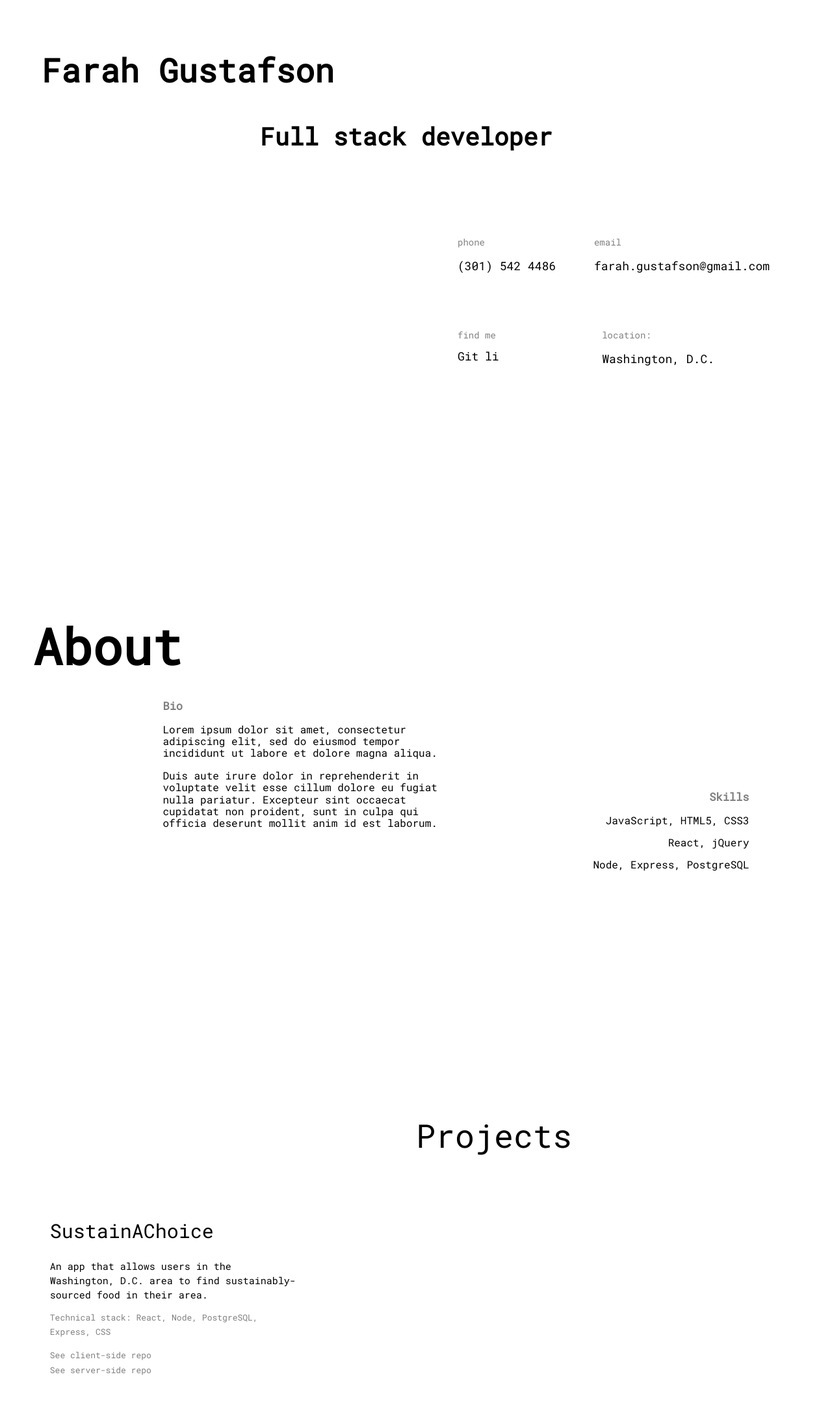
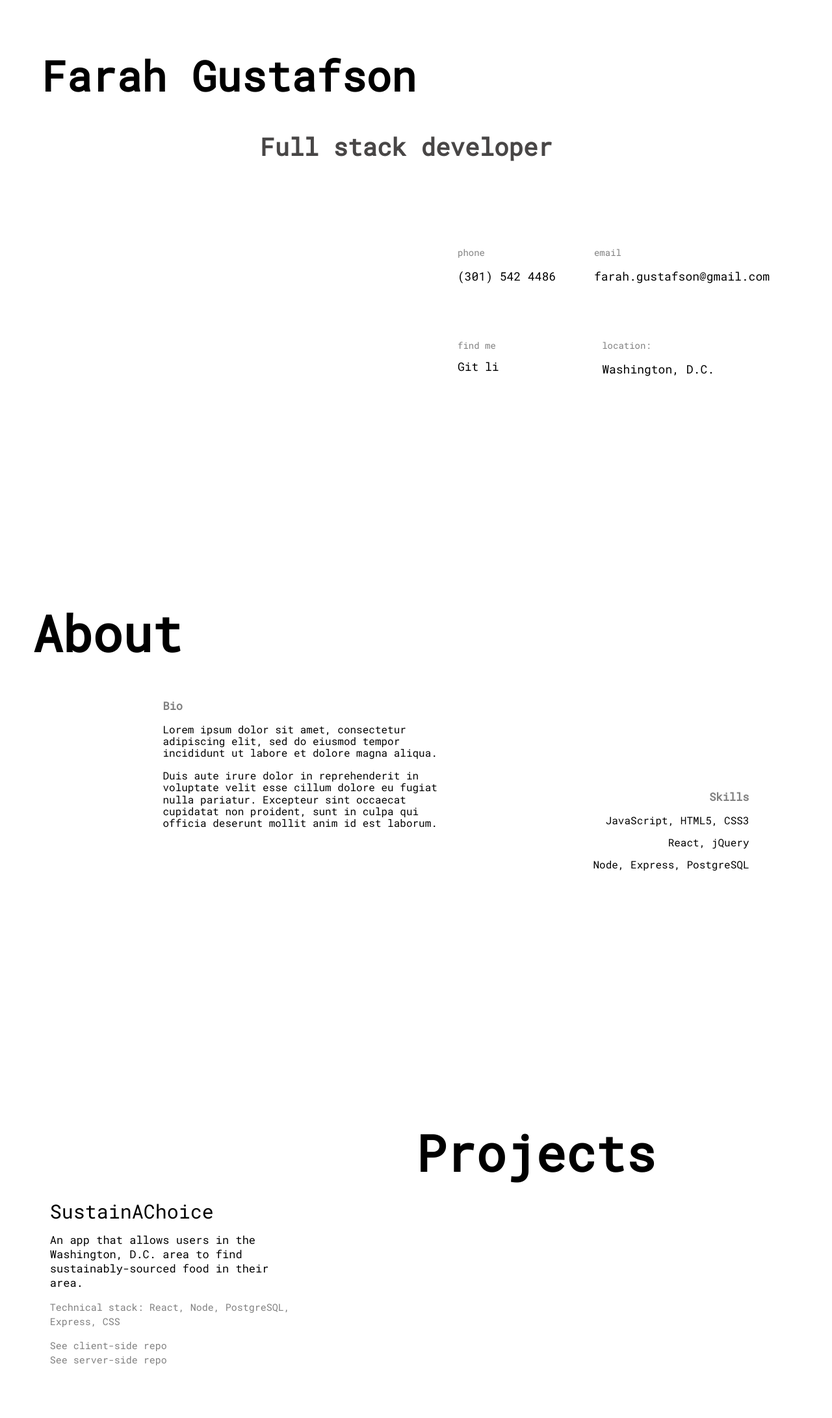
Before and after one commit to Farahgus10/portfolio-redo, a plain HTML site: page index.html in a window 1280 px wide. Shown: the whole page at 65% size. Drawn offline with nearby package versions, Linux system fonts and the light colour scheme; a web font is replaced by a local one.

Commit message:
font style

```diff
--- a/index.css
+++ b/index.css
@@ -34,6 +34,7 @@ section{
     margin-top: 50px;
     font-size: 15px;
     width: fit-content;
+    color: #484646;
 }
 
 .about-me{
@@ -66,7 +67,7 @@ section{
 @media only screen and (min-width: 800px) {
     .contact { width: 450px; height: 200px; position: relative;
         margin-left: 45%; margin-top: 70px; }
-    .name{ font-size: 25px; margin-top: 80px; }
+    .name{ font-size: 2.5vw; margin-top: 80px; }
     .occupation{ font-size: 23px; margin-left:250px; margin-top: 60px; }
     .phone, .email, .find-me, .location{ position: absolute; }
     .phone{ top: 0; left: 0; }
@@ -102,7 +103,6 @@ section{
 =====================*/
 .about-box{
     margin-left: 50px;
-    margin-top: 40px;
     font-size: 3vw;
     font-family: 'Roboto Mono', monospace;
 }
@@ -141,7 +141,6 @@ section{
 }
 @media only screen and (min-width: 1000px)  {
     .about { flex-direction: row; }
-    .about-box { margin-top: 20px}
     .bio-box{ margin-top: 180px; margin-left: -80px; width: 40%;}
     .skills-box{ margin-left: 130px; margin-top: 320px;}
     .bio-text, .skills-text{ font-size: 16px }
@@ -165,19 +164,21 @@ section{
 
 .project-main{
     text-align: right;
-    margin-top: 40px;
+    margin-top: 20px;
     margin-left: 50%;
     font-size: 30px;
     width: fit-content;
+    font-family: 'Roboto Mono', monospace;
 }
 
 .project-picture{
-    top: 80px;
+    top: 60px;
     height: 200px;
     width: 100%;
     margin-top: 5%;
     background-image: url('./Images/NavbarHeader.png');
     background-size: cover;
+    background-position: center;
 }
 
 .project-title{
@@ -186,6 +187,7 @@ section{
     margin-right: auto;
     width: fit-content;
     font-size: 20px;
+    /* font-family: 'Chivo', sans-serif; */
 }
 
 .project-description{
@@ -225,31 +227,36 @@ section{
     }
     .project-picture{
         margin-left: auto;
-        margin-top: 80px;
+        margin-top: 60px;
         height: 325px;
         width: 60%;
     }
     .project-title {
         position: absolute;
         left: 3%;
-        top: 160px;
+        top: 130px;
         font-size: 30px;
     }
     .project-description{
         position: absolute;
         left: 3%;
-        top: 220px;
+        top: 180px;
         width: 30%;
         font-size: 15px;
         line-height: 22px;
     }
 }
 @media only screen and (min-width: 1000px)  {
+    .project-main { font-size: 3vw; }
     .project-title {
         left: 6%;
     }
     .project-description{
         left: 6%;
+        font-size: 17px;
+    }
+    .project-description p, .project-description a {
+        font-size: 15px;
     }
     .project-picture { height: 300px; }
 }
--- a/index.html
+++ b/index.html
@@ -8,7 +8,7 @@
     <link rel="stylesheet" type="text/css" href="//cdnjs.cloudflare.com/ajax/libs/normalize/6.0.0/normalize.css">
     <link rel="stylesheet" type="text/css" href="index.css">
     <link href="https://fonts.googleapis.com/css?family=Roboto+Mono" rel="stylesheet">
-</head>
+    <link href="https://fonts.googleapis.com/css?family=Chivo|Overpass&display=swap" rel="stylesheet"></head>
 
 <body data-hijacking="on" data-animation="none">
     <main role="main">
--- a/index.js
+++ b/index.js
@@ -62,7 +62,7 @@ function generateMainPageHTML(){
 
         <section class="projects-section">
             <div class="projects">
-                <div class="project-main">Projects</div>
+                <div class="project-main"><h1>Projects</h1></div>
 
                 <a class="project-link" href="https://farah-sustainachoice-app.now.sh">
                   <div class="project-picture"></div>
```
